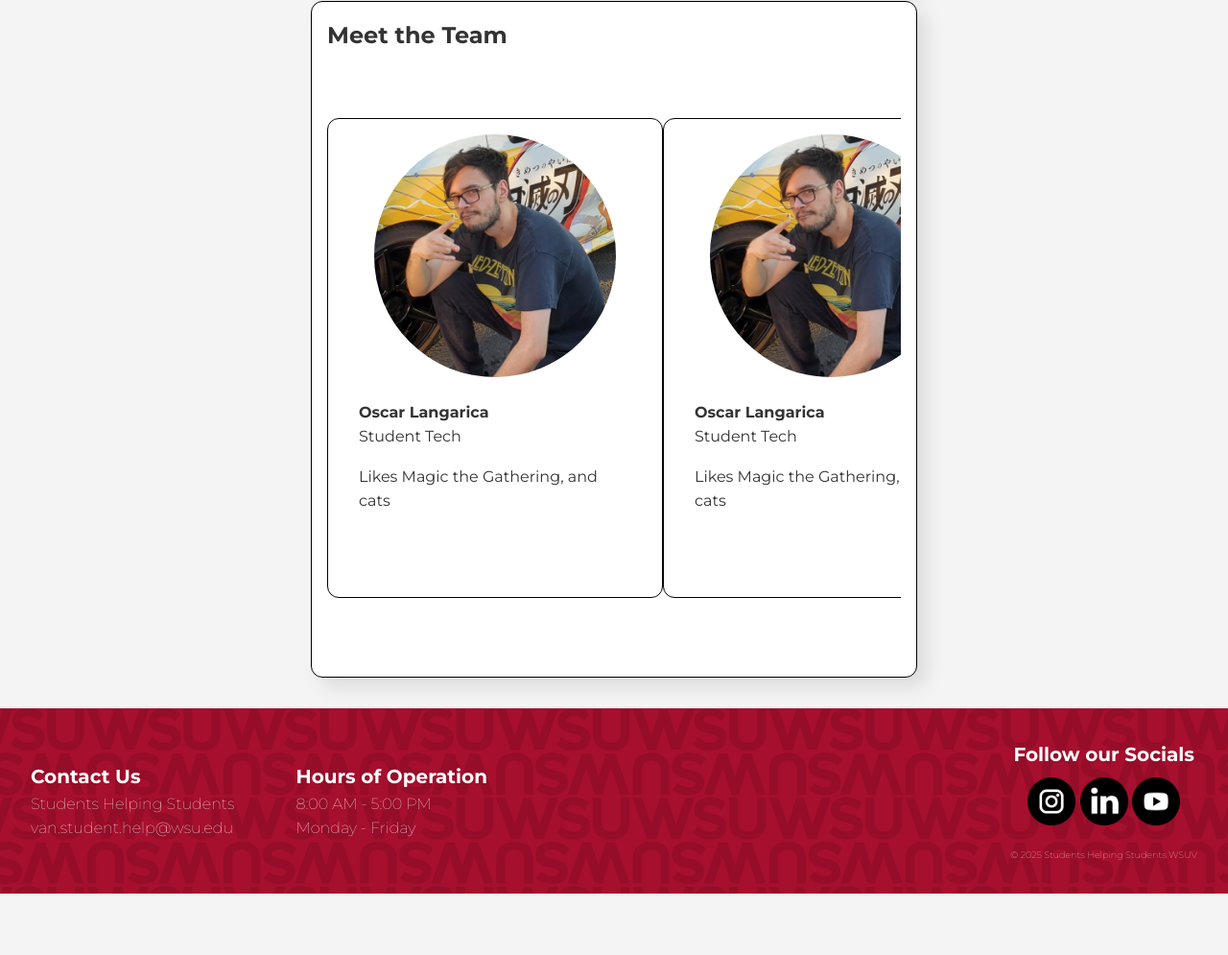
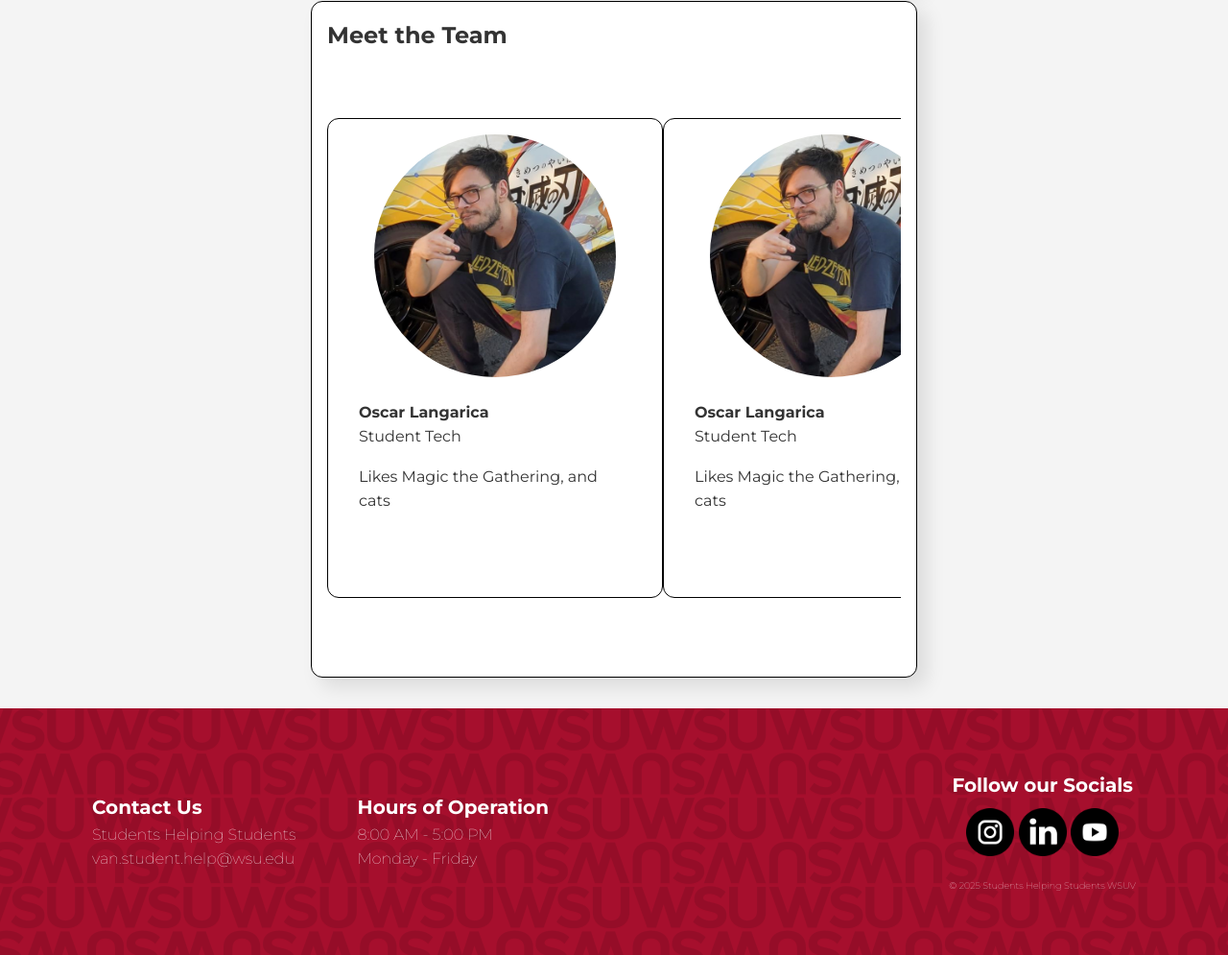
Before and after one commit to tunajim/SHS, a website: page index.html in a window 1280 px wide. Shown: the part 2867-3862 px from the top of the page at 96% size. Before the commit the page ends 3798 px from the top, so only its background shows below. Drawn offline with nearby package versions, Linux system fonts and the light colour scheme; a script that the page names is missing; files whose address does not match are found by name.

Commit message:
add padding to footer

```diff
--- a/src/styles/style.css
+++ b/src/styles/style.css
@@ -881,6 +881,10 @@ footer > div {
     gap: 4rem;
   }
 
+  footer {
+    padding: 4rem 6rem;
+  }
+
  }
 
 
```
